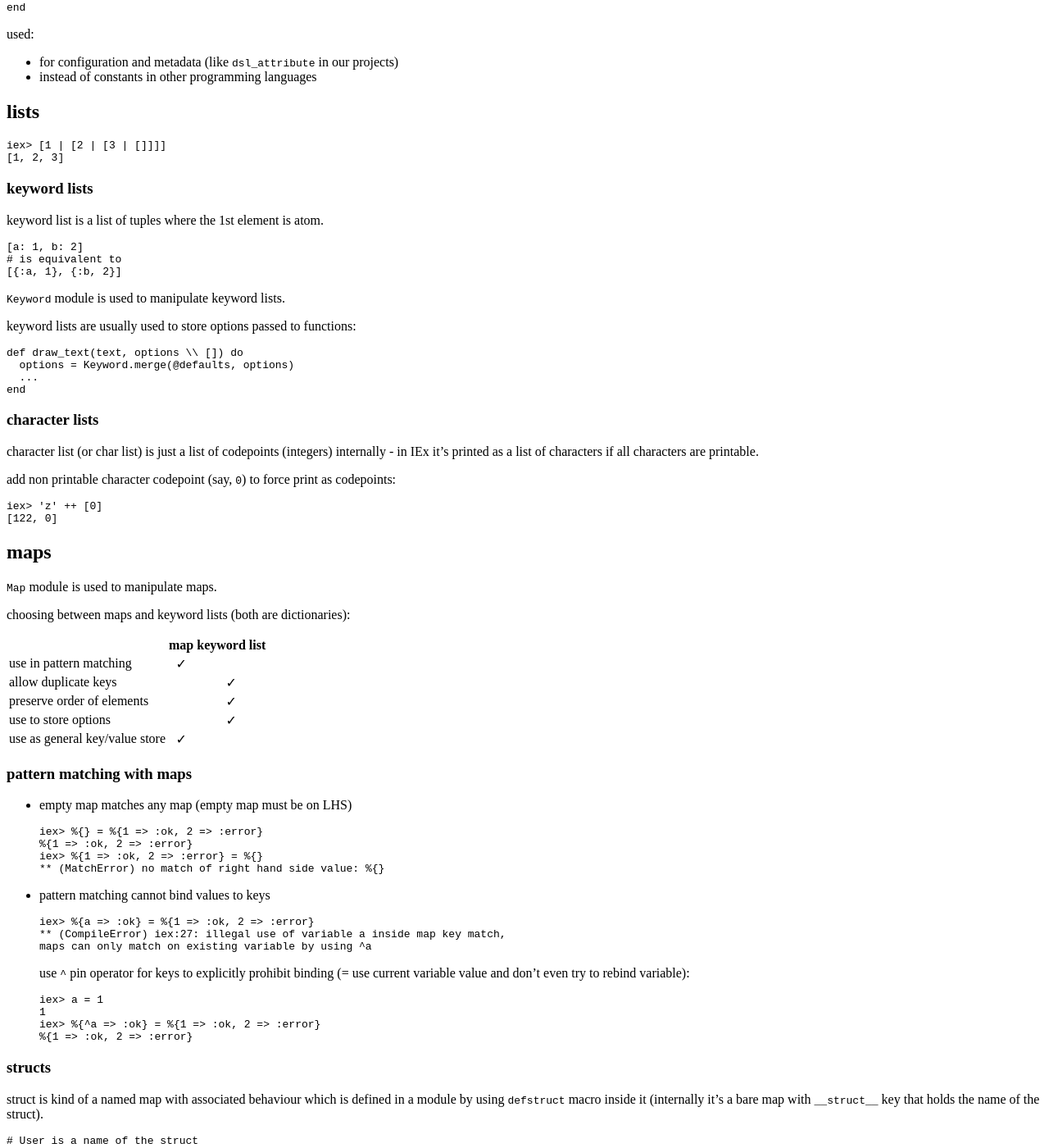
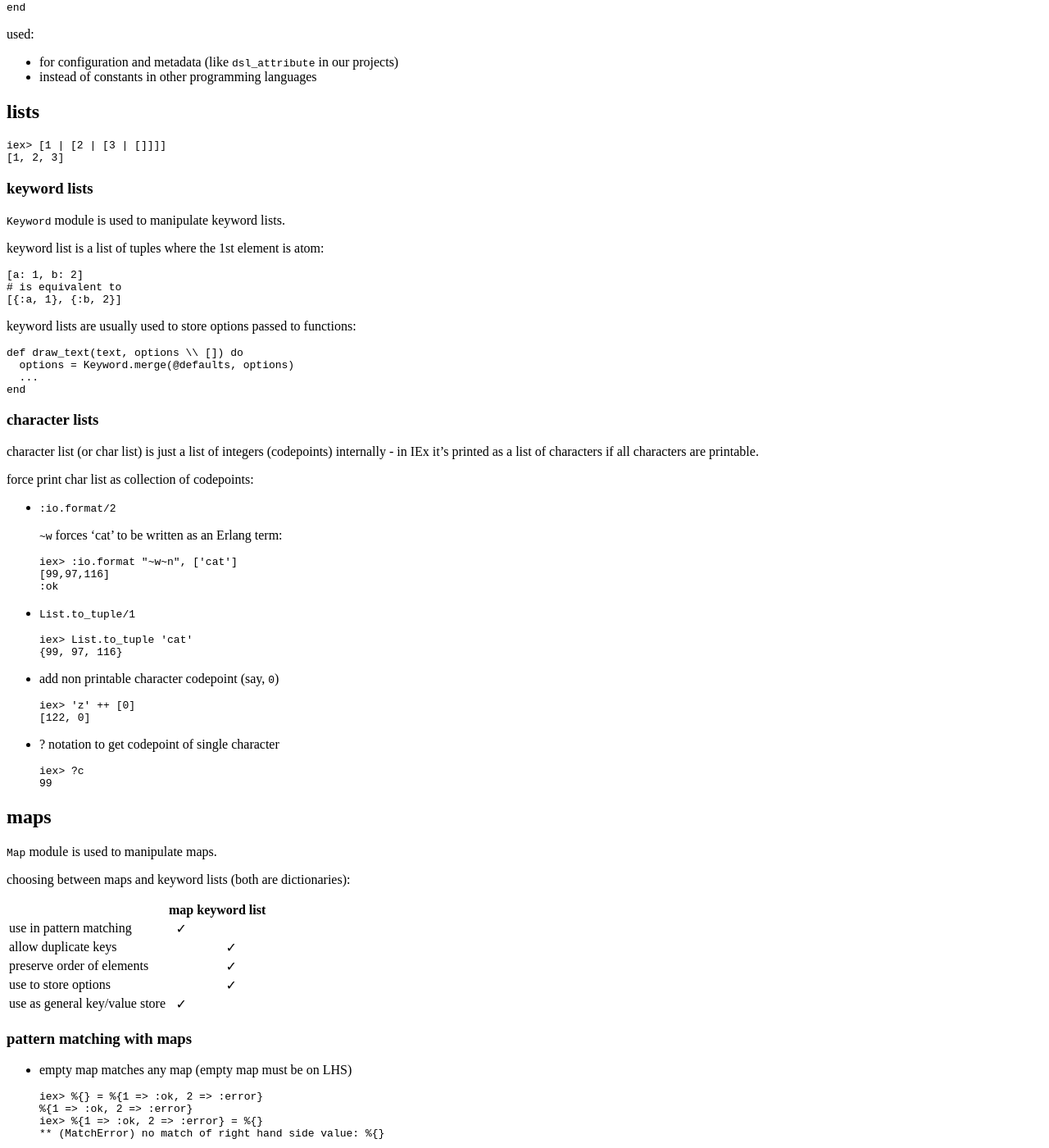
Before and after one commit to tap349/tap349.github.io, a Jekyll site: the page built from _posts/2016-12-31-elixir-notes.md, in a window 1280 px wide and 1400 px high, scrolled down 6768 px. Shown: the whole window at 82% size. Built offline with Jekyll 4.4.1, drawn with Linux system fonts in a browser that asks for light colours.

Commit message:
update 2017-01-09_16:11:15

````diff
--- a/_posts/2016-12-31-elixir-notes.md
+++ b/_posts/2016-12-31-elixir-notes.md
@@ -450,15 +450,15 @@ iex> [1 | [2 | [3 | []]]]
 
 ### keyword lists
 
-keyword list is a list of tuples where the 1st element is atom.
+`Keyword` module is used to manipulate keyword lists.
+
+keyword list is a list of tuples where the 1st element is atom:
 
 ```elixir
 [a: 1, b: 2]
 # is equivalent to
 [{:a, 1}, {:b, 2}]
 ```
-
-`Keyword` module is used to manipulate keyword lists.
 
 keyword lists are usually used to store options passed to functions:
 
@@ -471,15 +471,41 @@ end
 
 ### character lists
 
-character list (or char list) is just a list of codepoints (integers) internally -
+character list (or char list) is just a list of integers (codepoints) internally -
 in IEx it's printed as a list of characters if all characters are printable.
 
-add non printable character codepoint (say, `0`) to force print as codepoints:
+force print char list as collection of codepoints:
 
-```sh
-iex> 'z' ++ [0]
-[122, 0]
-```
+- `:io.format/2`
+
+  `~w` forces 'cat' to be written as an Erlang term:
+
+  ```sh
+  iex> :io.format "~w~n", ['cat']
+  [99,97,116]
+  :ok
+  ```
+
+- `List.to_tuple/1`
+
+  ```sh
+  iex> List.to_tuple 'cat'
+  {99, 97, 116}
+  ```
+
+- add non printable character codepoint (say, `0`)
+
+  ```sh
+  iex> 'z' ++ [0]
+  [122, 0]
+  ```
+
+- ? notation to get codepoint of single character
+
+  ```sh
+  iex> ?c
+  99
+  ```
 
 ## maps
 
````
